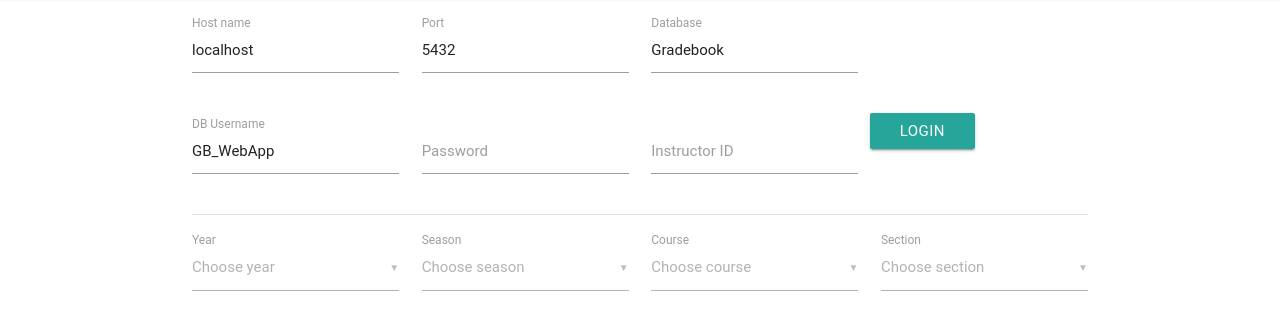
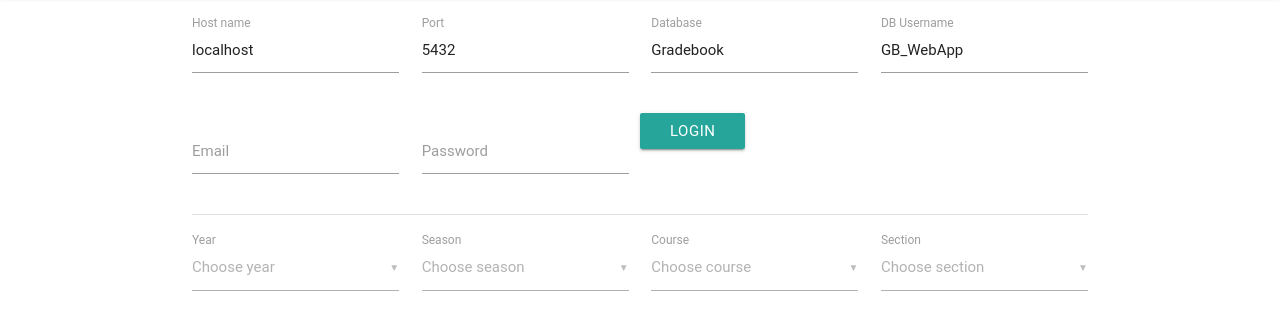
Before and after one commit to DASSL/Gradebook, a plain HTML site: page src/webapp/client/index.html in a window 1280 px wide. Shown: the part 115-428 px from the top of the page. Drawn offline with nearby package versions, Linux system fonts and the light colour scheme; a web font is replaced by a local one.

Commit message:
Restructure login page to accept instructor email
The login page now asks for an instructor email and password, and no
longer requires an instructor id. The position of various fields have
also been changed.

This commit results in the HTML page no longer functioning with the
corresponding JavaScript page. This will be addressed in a future commit

```diff
--- a/src/webapp/client/index.html
+++ b/src/webapp/client/index.html
@@ -66,21 +66,22 @@ Currently, only attendance information is served
 			<input id="database" type="text" value="Gradebook"/>
 			<label for="database">Database</label>
 		</div>
+		<div class="input-field col s12 m6 l3">
+			<input id="user" type="text" value="GB_WebApp"/>
+			<label for="user">DB Username</label>
+		</div>
 	</div>
 
 	<div class="row">
 		<div class="input-field col s12 m6 l3">
-			<input id="user" type="text" value="GB_WebApp"/>
-			<label for="user">DB Username</label>
+			<input id="instructorEmail" type="text"/>
+			<label for="instructorEmail">Email</label>
 		</div>
 		<div class="input-field col s12 m6 l3">
 			<input id="passwordBox" type="password"/></td>
 			<label for="passwordBox">Password</label>
 		</div>
-		<div class="input-field col s12 m6 l3">
-			<input id="instructorId" type="text"/>
-			<label for="instructorId">Instructor ID</label>
-		</div>
+
 		<a id="btnLogin" class="waves-effect waves-light btn">Login</a>
 	</div>
 
```
